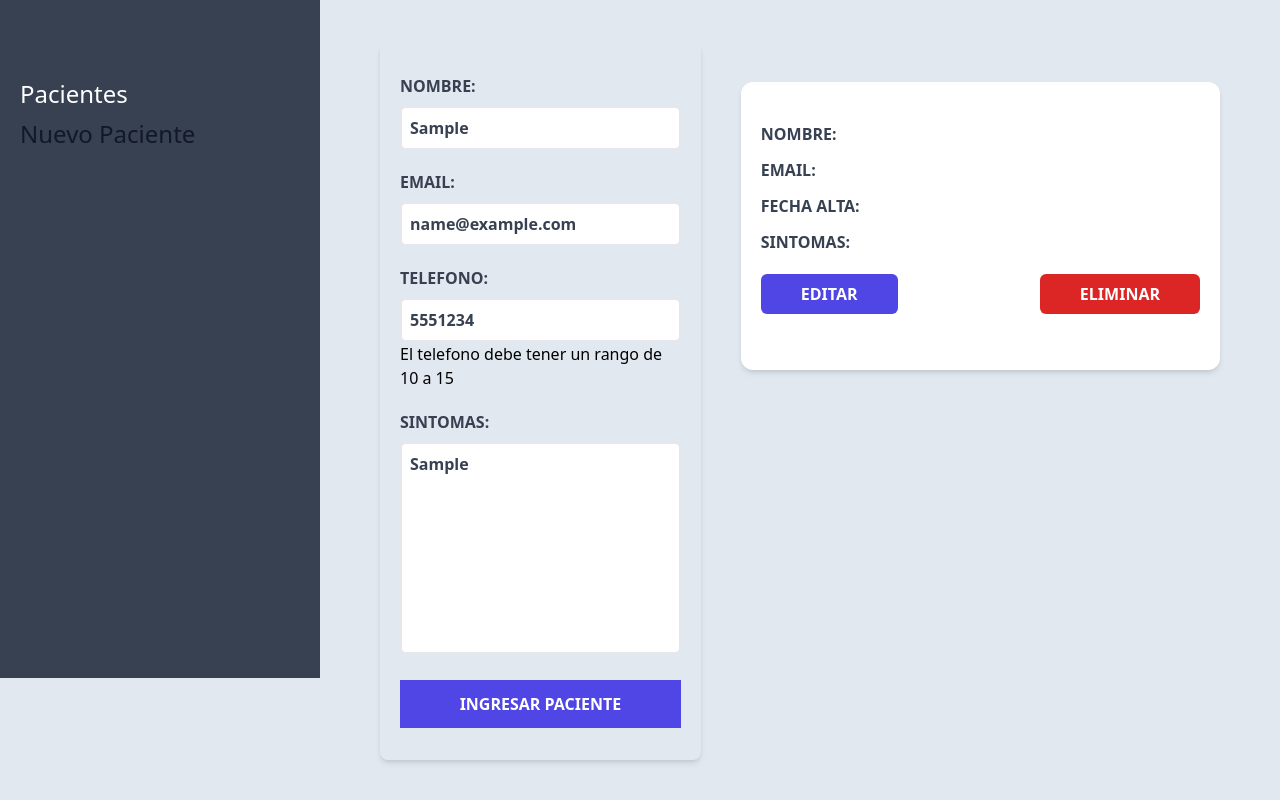
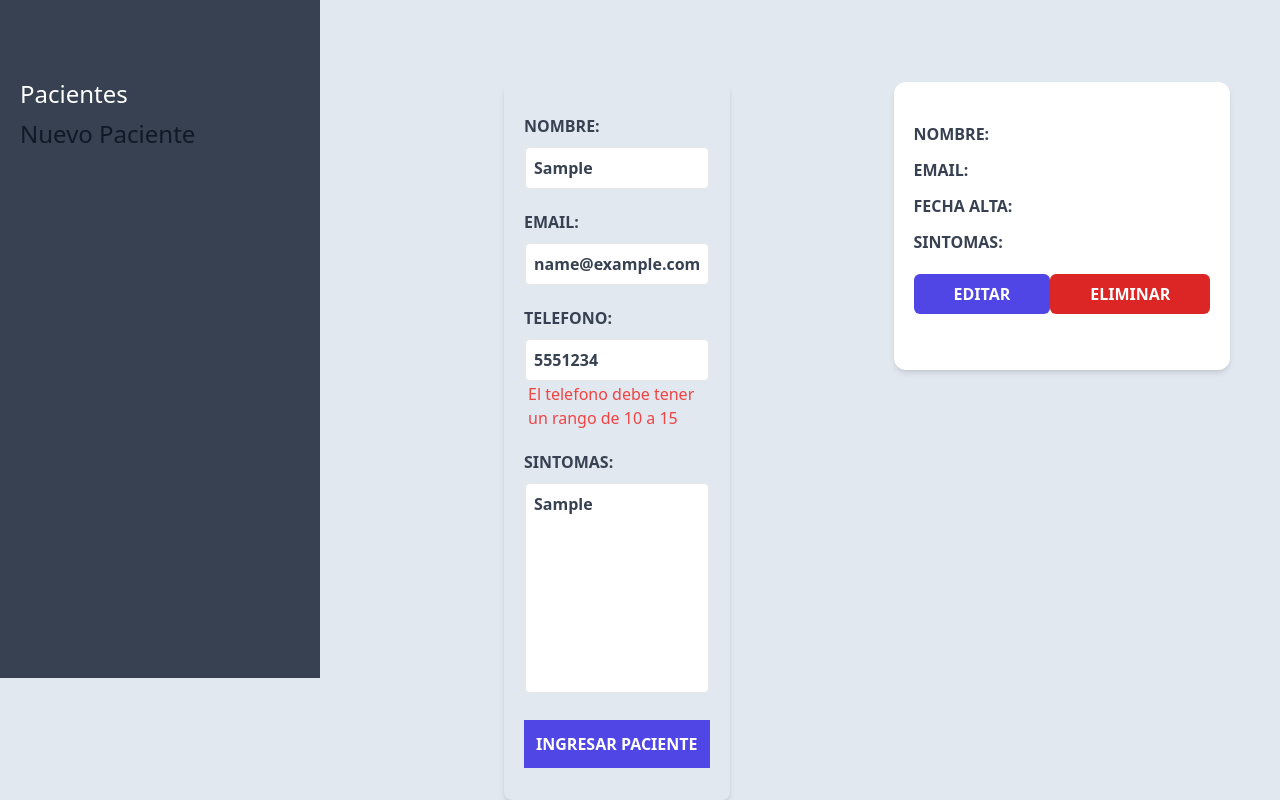
Before and after one commit to wzseba/docgenda, a React (Vite) app: page /pacientes/nuevo in a window 1280 px wide. Both pictures are taken after typing "Sample", "name@example.com", "5551234", "Sample" into the empty fields and a click on the input "ingresar paciente". Shown: the part 122-922 px from the top of the page. Built offline with nearby package versions, Linux system fonts and the light colour scheme.

Commit message:
se corrigieron estilos

```diff
--- a/src/components/Formulario.jsx
+++ b/src/components/Formulario.jsx
@@ -1,5 +1,4 @@
 
-import { useDispatch } from "react-redux";
 import { validationsForm } from "../helpers/validator";
 import { useForm } from "../hooks/useForm";
 
@@ -11,19 +10,19 @@ const initialForm = {
 }
 
 const Formulario = () => {
-    const dispatch = useDispatch();
+
     const {
       form,
       errors,
       handleChange,
       handleBlur,
       handleSubmit
-    } = useForm(initialForm,validationsForm,dispatch)
+    } = useForm(initialForm,validationsForm)
 
 
     return (
 
-    <form className="md:w-1/2 lg:w-2/5 mx-5 shadow-md rounded-lg py-8 px-5 mb-10" onSubmit={handleSubmit}>
+    <form className="md:w-auto mx-36 shadow-md rounded-lg py-8 px-5 mt-10" onSubmit={handleSubmit}>
         <div className="mb-5">
             <label className="block font-bold uppercase text-gray-700">
             Nombre:
@@ -37,7 +36,7 @@ const Formulario = () => {
             onBlur={handleBlur}
             required/>
             </label>
-        {errors.name && <p>{errors.name}</p>}
+        {errors.name && <p className="text-red-500 ml-1">{errors.name}</p>}
         </div>
 
         <div className="mb-5">
@@ -53,7 +52,7 @@ const Formulario = () => {
             onBlur={handleBlur}
             />
             </label>
-            {errors.email && <p>{errors.email}</p>}
+            {errors.email && <p className="text-red-500 ml-1">{errors.email}</p>}
         </div>
 
         <div className="mb-5">
@@ -69,7 +68,7 @@ const Formulario = () => {
             onBlur={handleBlur}
             required/>
             </label>
-            {errors.telefono && <p>{errors.telefono}</p>}
+            {errors.telefono && <p className="text-red-500 ml-1">{errors.telefono}</p>}
         </div>
 
         <div className="mb-5">
```
